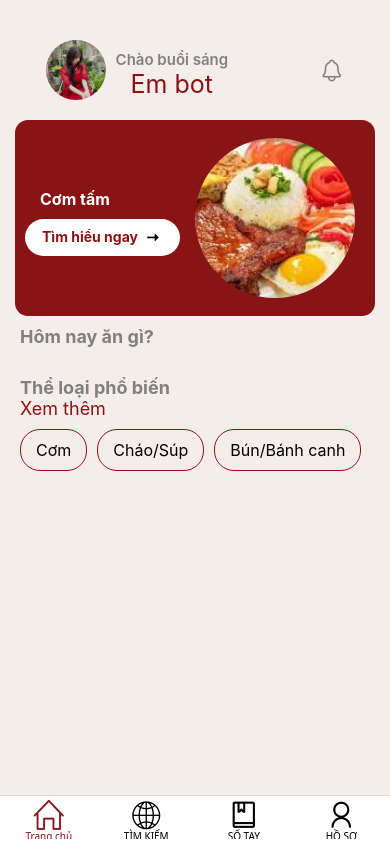
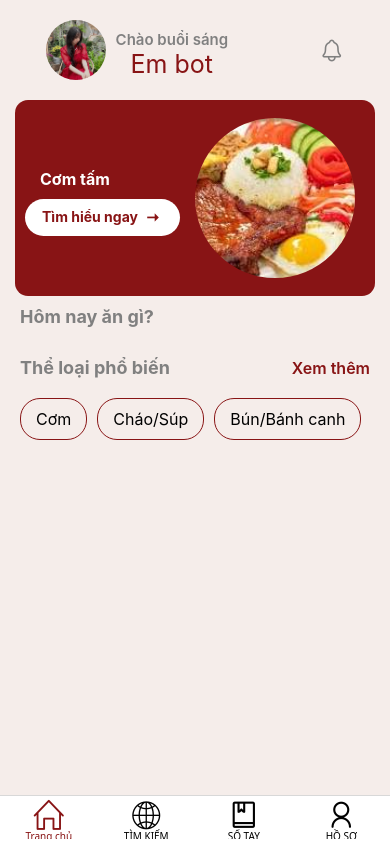
Before and after one commit to ngocanh1510/recipe-food-app, a React Native app in the folder frontend/: screen /Home in a window 390 px wide. Built offline with nearby package versions, Linux system fonts and the light colour scheme; no server answers.

Commit message:
updated 2

```diff
--- a/frontend/screens/FoodDetail.js
+++ b/frontend/screens/FoodDetail.js
@@ -1,5 +1,5 @@
 import React from 'react';
-import { View, Text, Image, StyleSheet, ScrollView, TouchableOpacity } from 'react-native';
+import { View, Text, Image, StyleSheet, ScrollView, TouchableOpacity, Alert } from 'react-native';
 
 const FoodDetail = ({ route, navigation }) => {
   const { recipe } = route.params;
@@ -11,30 +11,38 @@ const FoodDetail = ({ route, navigation }) => {
 
       {/* Tiêu đề món ăn */}
       <View style={styles.header}>
-        <Text style={styles.foodName}>{recipe.title}</Text>
-        <Text style={styles.time}>⏱ {recipe.time || '60 phút'}</Text>
+        <Text style={styles.foodName}>{food.name}</Text>
+        <View style={styles.actionContainer}>
+          <Text style={styles.time}>⏱ {food.time}</Text>
+          <TouchableOpacity
+            style={styles.saveButton}
+            onPress={() => alert('Đã lưu công thức!')}
+          >
+            <Text style={styles.saveButtonText}>Lưu</Text>
+          </TouchableOpacity>
+        </View>
       </View>
 
       {/* Dòng mô tả */}
-      <Text style={styles.description}>{recipe.description || 'Món ăn đậm đà hương vị truyền thống.'}</Text>
+      <Text style={styles.description}>{food.description}</Text>
 
       {/* Thông tin dinh dưỡng */}
       <View style={styles.nutritionContainer}>
         <View style={styles.nutritionItem}>
           <Text style={styles.nutritionTitle}>Tính bột</Text>
-          <Text style={styles.nutritionValue}>{recipe.carbs || '65g'}</Text>
+          <Text style={styles.nutritionValue}>{food.carbs}</Text>
         </View>
         <View style={styles.nutritionItem}>
           <Text style={styles.nutritionTitle}>Chất đạm</Text>
-          <Text style={styles.nutritionValue}>{recipe.protein || '27g'}</Text>
+          <Text style={styles.nutritionValue}>{food.protein}</Text>
         </View>
         <View style={styles.nutritionItem}>
           <Text style={styles.nutritionTitle}>Năng lượng</Text>
-          <Text style={styles.nutritionValue}>{recipe.calories || '120 calo'}</Text>
+          <Text style={styles.nutritionValue}>{food.calories}</Text>
         </View>
         <View style={styles.nutritionItem}>
           <Text style={styles.nutritionTitle}>Chất béo</Text>
-          <Text style={styles.nutritionValue}>{recipe.fat || '9g'}</Text>
+          <Text style={styles.nutritionValue}>{food.fat}</Text>
         </View>
       </View>
 
@@ -47,8 +55,8 @@ const FoodDetail = ({ route, navigation }) => {
           </View>
         )) || (
           <View style={styles.ingredientItem}>
-            <Text style={styles.ingredientText}>Phở: 1 gói</Text>
-            <Text style={styles.ingredientText}>Thịt bò: 500g</Text>
+            <Text style={styles.ingredientText}></Text>
+            <Text style={styles.ingredientText}></Text>
           </View>
         )}
       </View>
@@ -75,14 +83,31 @@ const styles = StyleSheet.create({
     justifyContent: 'space-between',
     paddingHorizontal: 20,
     paddingTop: 15,
+    alignItems: 'center',
   },
   foodName: {
     fontSize: 24,
     fontWeight: 'bold',
   },
+  actionContainer: {
+    flexDirection: 'row',
+    alignItems: 'center',
+  },
   time: {
     fontSize: 16,
     color: 'gray',
+    marginRight: 10,
+  },
+  saveButton: {
+    backgroundColor: '#881415',
+    paddingHorizontal: 10,
+    paddingVertical: 5,
+    borderRadius: 5,
+  },
+  saveButtonText: {
+    color: '#fff',
+    fontSize: 14,
+    fontWeight: 'bold',
   },
   description: {
     fontSize: 16,
--- a/frontend/screens/HomeScreen.js
+++ b/frontend/screens/HomeScreen.js
@@ -10,6 +10,7 @@ import {
   StyleSheet,
 } from 'react-native';
 import { MaterialCommunityIcons, Ionicons } from '@expo/vector-icons';
+import { SafeAreaView } from 'react-native-safe-area-context';
 
 const HomeScreen = ({ navigation }) => {
 
@@ -27,6 +28,11 @@ const HomeScreen = ({ navigation }) => {
   }, []);
 
 
+  // Danh sách thể loại món ăn
+  const categories = [
+    'Cơm', 'Cháo/Súp', 'Bún/Bánh canh', 'Bánh/Tráng miệng'
+  ];
+
   // Hàm render item cho FlatList
   const renderFoodItem = ({ item }) => (
     <TouchableOpacity
@@ -41,20 +47,20 @@ const HomeScreen = ({ navigation }) => {
     </TouchableOpacity>
   );
 
-  if (isLoading) {
-    return (
-      <View style={styles.loadingContainer}>
-        <Text>Đang tải dữ liệu...</Text>
-      </View>
-    );
-  }
+  // Hàm render item cho danh sách thể loại món ăn
+  const renderCategoryItem = ({ item }) => (
+    <TouchableOpacity style={styles.foodCategory}>
+      <Text style={styles.foodCategoryText}>{item}</Text>
+    </TouchableOpacity>
+  );
+
   return (
-    <View style={styles.container}>
+    <SafeAreaView style={styles.container}>
       {/* Header */}
       <View style={styles.header}>
         <View style={styles.user}>
           <Image
-            source={require('../assets/325471648_3435328433353012_6625490091817151127_n.jpg')}
+            source={require('../assets/325471648_3435328433353012_6625490091817151127_n.jpg')} // Thay bằng avatar của bạn
             style={styles.profileImage}
           />
           <View>
@@ -71,15 +77,15 @@ const HomeScreen = ({ navigation }) => {
       <View style={styles.dishItem}>
         <View>
           <Text style={styles.dishName}>Cơm tấm</Text>
-          <TouchableOpacity style={styles.button}>
+          <TouchableOpacity
+            style={styles.button}
+            onPress={() => navigation.navigate('FoodDetail', { food: foods[3] })}
+          >
             <Text style={styles.buttonText}>Tìm hiểu ngay</Text>
             <MaterialCommunityIcons name="arrow-right-thin" style={styles.icon} />
           </TouchableOpacity>
         </View>
-        <Image
-          source={require('../assets/comtam.jpeg')}
-          style={styles.dishImage}
-        />
+        <Image source={require('../assets/comtam.jpeg')} style={styles.dishImage} />
       </View>
 
       {/* Food List Section */}
@@ -103,19 +109,17 @@ const HomeScreen = ({ navigation }) => {
             <Text style={styles.seemore}>Xem thêm</Text>
           </TouchableOpacity>
         </View>
-        <View style={styles.foodCategories}>
-          <TouchableOpacity style={styles.foodCategory}>
-            <Text style={styles.foodCategoryText}>Cơm</Text>
-          </TouchableOpacity>
-          <TouchableOpacity style={styles.foodCategory}>
-            <Text style={styles.foodCategoryText}>Cháo/Súp</Text>
-          </TouchableOpacity>
-          <TouchableOpacity style={styles.foodCategory}>
-            <Text style={styles.foodCategoryText}>Bún/Bánh canh</Text>
-          </TouchableOpacity>
-        </View>
+
+        <FlatList
+          data={categories}
+          keyExtractor={(item, index) => index.toString()}
+          renderItem={renderCategoryItem}
+          horizontal
+          showsHorizontalScrollIndicator={false}
+          contentContainerStyle={styles.foodCategories}
+        />
       </View>
-    </View>
+    </SafeAreaView>
   );
 };
 
@@ -125,7 +129,7 @@ const styles = StyleSheet.create({
     backgroundColor: '#f5edea',
   },
   header: {
-    paddingTop: 40,
+    paddingTop: 20,
     paddingBottom: 20,
     alignItems: 'center',
     flexDirection: 'row',
@@ -168,6 +172,7 @@ const styles = StyleSheet.create({
   icon: {
     fontSize: 20,
     marginLeft: 5,
+    color: '#881415',
   },
   buttonText: {
     color: '#881415',
@@ -208,12 +213,12 @@ const styles = StyleSheet.create({
     marginTop: 10,
   },
   foodItem: {
-    marginRight: 15,
+    marginRight: 15, // Khoảng cách giữa các món ăn
   },
   foodImage: {
-    width: 160,
-    height: 120,
-    borderRadius: 15,
+    width: 160,  // Cố định kích thước ảnh
+    height: 120, // Cố định kích thước ảnh
+    borderRadius: 15,  // Bo tròn ảnh
   },
   foodName: {
     marginTop: 5,
@@ -237,9 +242,16 @@ const styles = StyleSheet.create({
     fontSize: 16,
     textAlign: 'center',
   },
+  categoryHeader: {
+    flexDirection: 'row',
+    justifyContent: 'space-between',
+    alignItems: 'center', // Căn giữa theo chiều dọc
+    marginBottom: 10,
+  },
   seemore: {
     color: '#881415',
-    fontSize: 18,
+    fontSize: 16,
+    fontWeight: '600',
   },
 });
 
--- /dev/null
+++ b/frontend/screens/NoteScreen.js
@@ -0,0 +1,76 @@
+import React from 'react';
+import { View, Text, StyleSheet, FlatList, Image, TouchableOpacity } from 'react-native';
+
+// Sample Data with Local Images
+const recipes = [
+  {
+    id: '1',
+    title: 'Phở Hà Nội',
+    image: require('../assets/phobo.jpeg'), // Correct way to include local images
+  },
+  {
+    id: '2',
+    title: 'Bún bò Huế',
+    image: require('../assets/bunbo.jpeg'), // Correct way to include local images
+  },
+];
+
+export default function NoteScreen() {
+  const renderRecipe = ({ item }) => (
+    <TouchableOpacity style={styles.card}>
+      <Image source={item.image} style={styles.image} />
+      <View style={styles.details}>
+        <Text style={styles.title}>{item.title}</Text>
+      </View>
+    </TouchableOpacity>
+  );
+
+  return (
+    <View style={styles.container}>
+      <FlatList
+        data={recipes}
+        renderItem={renderRecipe}
+        keyExtractor={(item) => item.id}
+        contentContainerStyle={styles.list}
+      />
+    </View>
+  );
+}
+
+const styles = StyleSheet.create({
+  container: {
+    flex: 1,
+    backgroundColor: '#F9F3F3',
+    padding: 16,
+  },
+  list: {
+    paddingBottom: 16,
+  },
+  card: {
+    flexDirection: 'row',
+    alignItems: 'center',
+    backgroundColor: '#FFFFFF',
+    borderRadius: 10,
+    marginBottom: 16,
+    shadowColor: '#000',
+    shadowOffset: { width: 0, height: 2 },
+    shadowOpacity: 0.2,
+    shadowRadius: 3,
+    elevation: 3,
+    padding: 10,
+  },
+  image: {
+    width: 60,
+    height: 60,
+    borderRadius: 8,
+    marginRight: 10,
+  },
+  details: {
+    flex: 1,
+  },
+  title: {
+    fontSize: 16,
+    fontWeight: '600',
+    color: '#333',
+  },
+});
--- a/frontend/screens/NotificationScreen.js
+++ b/frontend/screens/NotificationScreen.js
@@ -1,27 +1,59 @@
-//22520073_Phan Thị Ngọc Ánh
 import React from 'react';
-import { View, Text, StyleSheet, TouchableOpacity } from 'react-native';
+import { View, Text, FlatList, StyleSheet } from 'react-native';
 
-export default function NotificationsScreen({navigation}) {
-  return (
-    <View style={styles.text}>
-      <Text>NotificationsScreen</Text>
+const NotificationsScreen = () => {
+  // Danh sách thông báo
+  const notifications = [
+    { id: '1', title: 'Cập nhật mới', message: 'Đã thêm món ăn mới vào danh sách!' },
+    { id: '2', title: 'Khuyến mãi', message: 'Giảm giá 20% cho món Phở Hà Nội.' },
+    { id: '3', title: 'Thông báo', message: 'Đơn đặt hàng của bạn đã được xác nhận.' },
+  ];
+
+  // Render từng thông báo
+  const renderNotification = ({ item }) => (
+    <View style={styles.notificationItem}>
+      <Text style={styles.notificationTitle}>{item.title}</Text>
+      <Text style={styles.notificationMessage}>{item.message}</Text>
     </View>
   );
-}
-const styles=StyleSheet.create({
-  text:{
+
+  return (
+    <View style={styles.container}>
+      <FlatList
+        data={notifications}
+        keyExtractor={(item) => item.id}
+        renderItem={renderNotification}
+      />
+    </View>
+  );
+};
+
+const styles = StyleSheet.create({
+  container: {
     flex: 1,
-      justifyContent: 'center',
-      alignItems: 'center'
+    backgroundColor: '#f5edea',
+    padding: 20,
   },
-  button:{
-    backgroundColor:'#1E90FF',
-    padding:13,
-    marginTop:10,
-    borderRadius:5
+  notificationItem: {
+    backgroundColor: '#fff',
+    padding: 15,
+    borderRadius: 10,
+    marginBottom: 10,
+    shadowColor: '#000',
+    shadowOpacity: 0.1,
+    shadowRadius: 5,
+    elevation: 2,
   },
-  buttonText:{
-    color:'white',
-  }
-})
+  notificationTitle: {
+    fontSize: 18,
+    fontWeight: 'bold',
+    color: '#a62626',
+  },
+  notificationMessage: {
+    fontSize: 14,
+    color: '#666',
+    marginTop: 5,
+  },
+});
+
+export default NotificationsScreen;
--- /dev/null
+++ b/frontend/screens/SearchScreen.js
@@ -0,0 +1,159 @@
+import React, { useState } from 'react';
+import {
+  View,
+  Text,
+  TextInput,
+  StyleSheet,
+  FlatList,
+  Image,
+  TouchableOpacity,
+} from 'react-native';
+import { Ionicons } from '@expo/vector-icons';
+import { SafeAreaView } from 'react-native-safe-area-context';
+
+const foods = [
+  {
+    id: '1',
+    name: 'Món xào',
+    image: require('../assets/phobo.jpeg'),
+  },
+  {
+    id: '2',
+    name: 'Món nướng',
+    image: require('../assets/bunbo.jpeg'),
+  },
+  {
+    id: '3',
+    name: 'Món kho',
+    image: require('../assets/miquang.jpeg'),
+  },
+  {
+    id: '4',
+    name: 'Gỏi',
+    image: require('../assets/comtam.jpeg'),
+  },
+];
+
+export default function SearchScreen({ navigation }) {
+  const [searchText, setSearchText] = useState('');
+  const [filteredFoods, setFilteredFoods] = useState(foods);
+
+  const handleSearch = (text) => {
+    setSearchText(text);
+    const filtered = foods.filter((food) =>
+      food.name.toLowerCase().includes(text.toLowerCase())
+    );
+    setFilteredFoods(filtered);
+  };
+
+  const renderFoodItem = ({ item }) => (
+    <TouchableOpacity
+      style={styles.foodItem}
+      onPress={() => navigation.navigate('FoodDetail', { food: item })}
+    >
+      <Image source={item.image} style={styles.foodImage} />
+      <Text style={styles.foodName}>{item.name}</Text>
+    </TouchableOpacity>
+  );
+
+  return (
+    <SafeAreaView style={styles.container}>
+      {/* Header */}
+      <View style={styles.header}>
+        <Text style={styles.headerText}>Tìm kiếm</Text>
+        <TouchableOpacity>
+          <Ionicons name="camera-outline" size={28} color="#881415" />
+        </TouchableOpacity>
+      </View>
+
+      {/* Search Bar */}
+      <View style={styles.searchBar}>
+        <Ionicons name="search-outline" size={24} color="#881415" />
+        <TextInput
+          style={styles.searchInput}
+          placeholder="Bạn muốn tìm món gì?"
+          value={searchText}
+          onChangeText={handleSearch}
+        />
+      </View>
+
+      {/* List of Foods */}
+      <View style={styles.foodSection}>
+        <Text style={styles.sectionTitle}>Khám phá các món ăn</Text>
+        <FlatList
+          data={filteredFoods}
+          keyExtractor={(item) => item.id}
+          renderItem={renderFoodItem}
+          numColumns={2}
+          columnWrapperStyle={styles.foodRow}
+        />
+      </View>
+    </SafeAreaView>
+  );
+}
+
+const styles = StyleSheet.create({
+  container: {
+    flex: 1,
+    backgroundColor: '#f8f1f1',
+  },
+  header: {
+    flexDirection: 'row',
+    justifyContent: 'space-between',
+    padding: 20,
+    alignItems: 'center',
+  },
+  headerText: {
+    fontSize: 24,
+    color: '#881415',
+    fontWeight: 'bold',
+  },
+  searchBar: {
+    flexDirection: 'row',
+    backgroundColor: '#f8f1f1',
+    marginHorizontal: 20,
+    padding: 10,
+    borderRadius: 8,
+    alignItems: 'center',
+    borderWidth: 1, // Thêm thuộc tính này để tạo viền
+    borderColor: '#881415', // Màu viền
+  },
+  searchInput: {
+    marginLeft: 10,
+    color: '881415',
+    fontSize: 16,
+    flex: 1,
+  },
+  foodSection: {
+    flex: 1,
+    padding: 20,
+  },
+  sectionTitle: {
+    color: '#881415',
+    fontSize: 18,
+    fontWeight: 'bold',
+    marginBottom: 10,
+  },
+  foodRow: {
+    justifyContent: 'space-between',
+    marginBottom: 15,
+  },
+  foodItem: {
+    width: '48%',
+    backgroundColor: '#881415',
+    borderRadius: 8,
+    padding: 10,
+    alignItems: 'center',
+  },
+  foodImage: {
+    width: 100,
+    height: 100,
+    borderRadius: 50,
+    marginBottom: 10,
+  },
+  foodName: {
+    color: 'white',
+    fontSize: 16,
+    fontWeight: 'bold',
+  },
+});
--- a/frontend/src/config.js
+++ b/frontend/src/config.js
@@ -1 +1 @@
-export const API_URL='10.10.50.114'
+export const API_URL='10.10.50.14'
```
Also changed, not shown: frontend/App.js (+22 -12 lines), frontend/screens/SavedRecipeContext.js (added), 1 other file (tests, documents, lock files or other folders).
